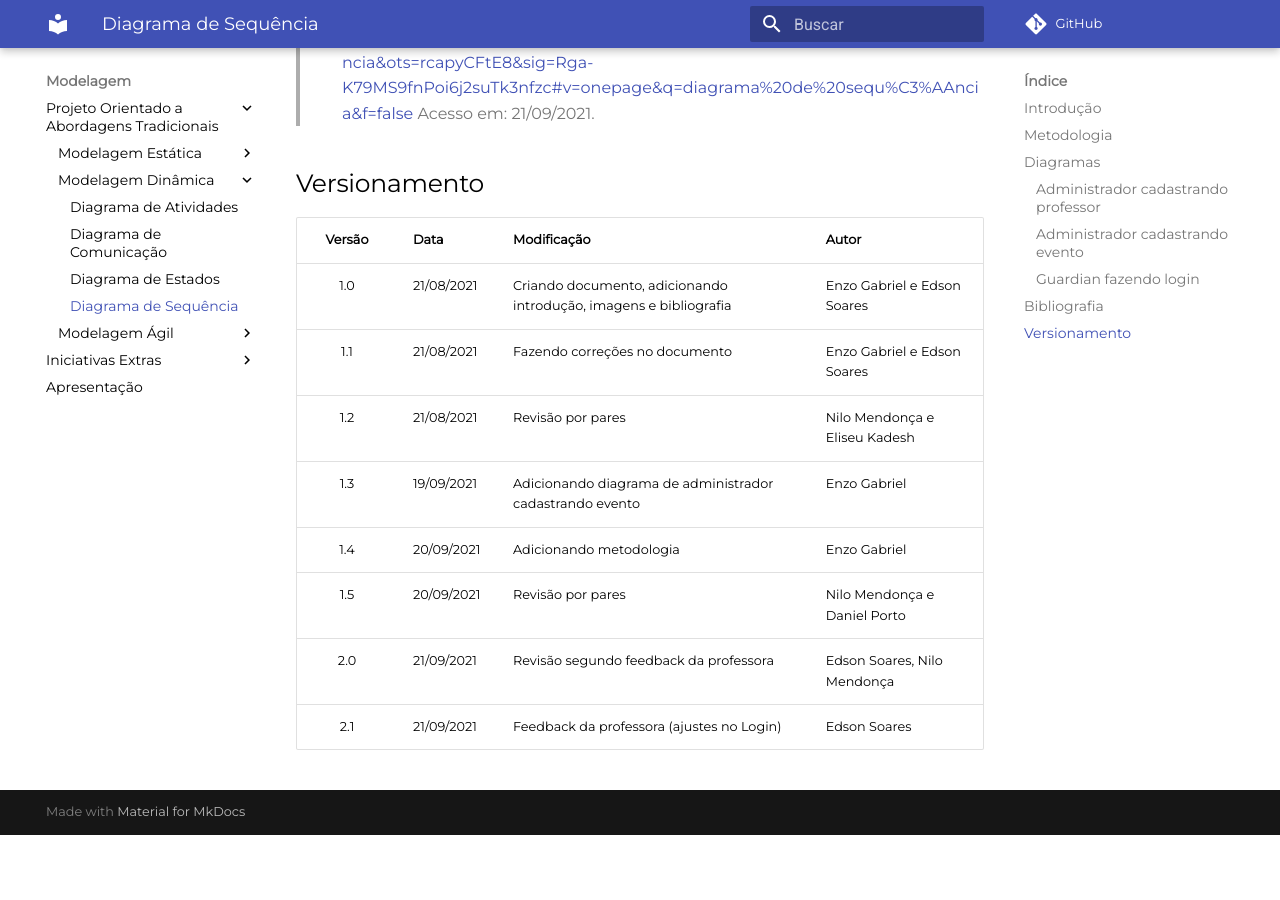
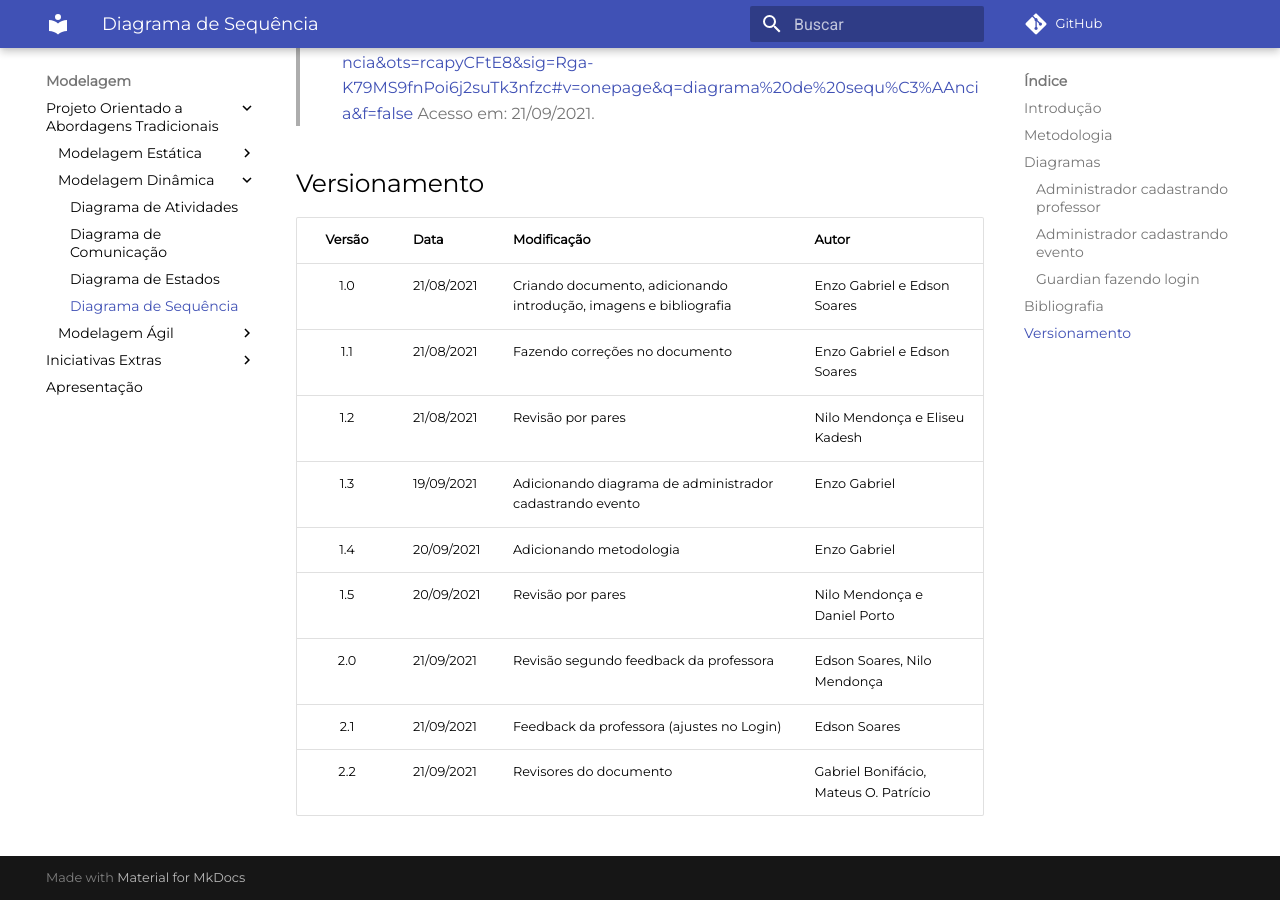
Before and after one commit to UnBArqDsw2021-1/2021.1_G6_Curumim, an MkDocs documentation site: the page built from docs/modelagem/modelagem-dinamica/diagrama-de-sequencia.md, in a window 1280 px wide and 900 px high, scrolled down 4024 px. Built offline with MkDocs 1.6.1 and Material for MkDocs 9.7.7, drawn with Linux system fonts in a browser that asks for light colours; comment, search, counter and statistics services are not loaded; before the commit the page ends 4859 px from its top, so only the background shows below that.

Commit message:
#154 adicionando revisores do doc

```diff
--- a/docs/modelagem/modelagem-dinamica/diagrama-de-sequencia.md
+++ b/docs/modelagem/modelagem-dinamica/diagrama-de-sequencia.md
@@ -47,3 +47,4 @@
 |1.5| 20/09/2021 | Revisão por pares| Nilo Mendonça e Daniel Porto |
 |2.0| 21/09/2021 | Revisão segundo feedback da professora | Edson Soares, Nilo Mendonça |
 |2.1| 21/09/2021 | Feedback da professora (ajustes no Login) | Edson Soares |
+|2.2| 21/09/2021 | Revisores do documento | Gabriel Bonifácio, Mateus O. Patrício |
```
